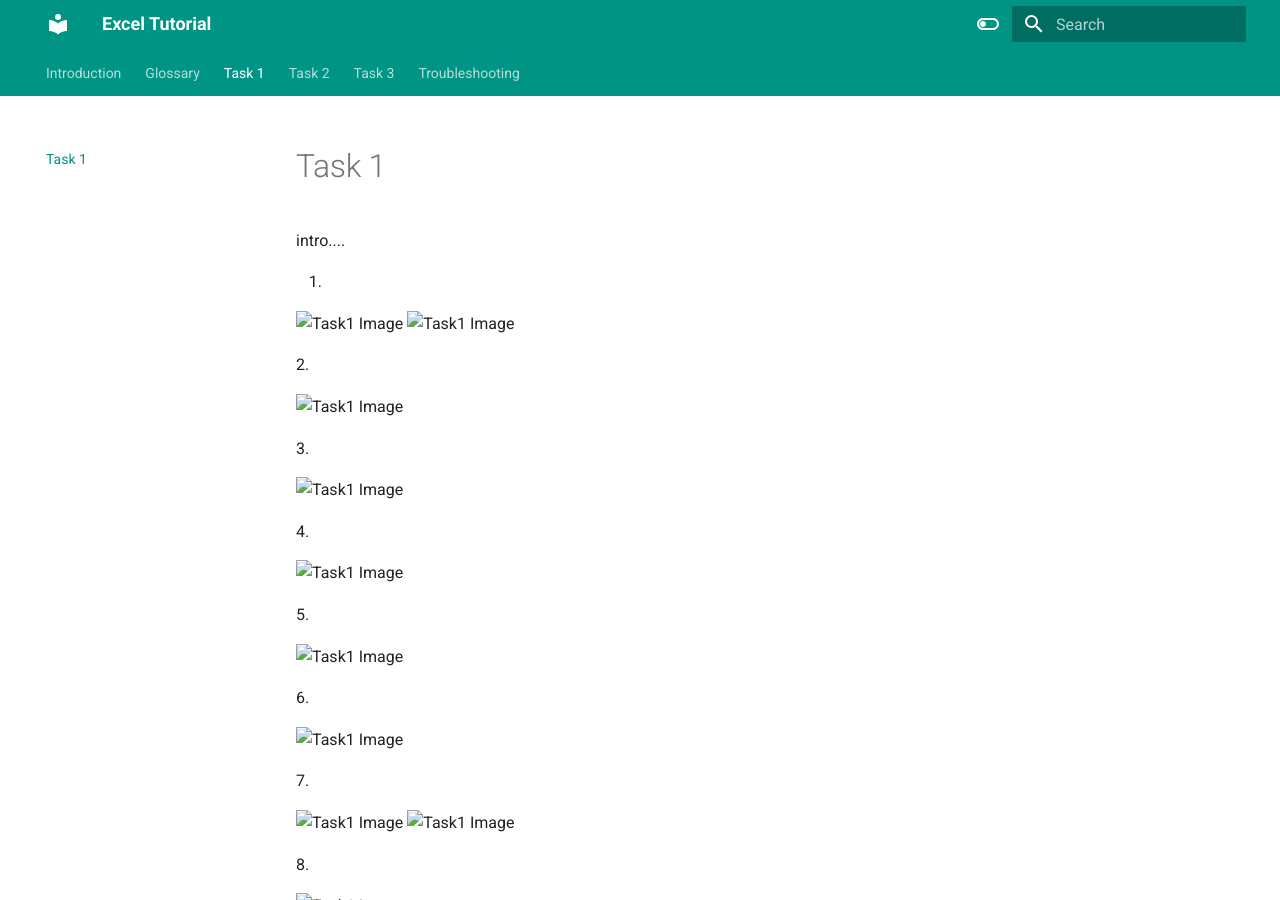
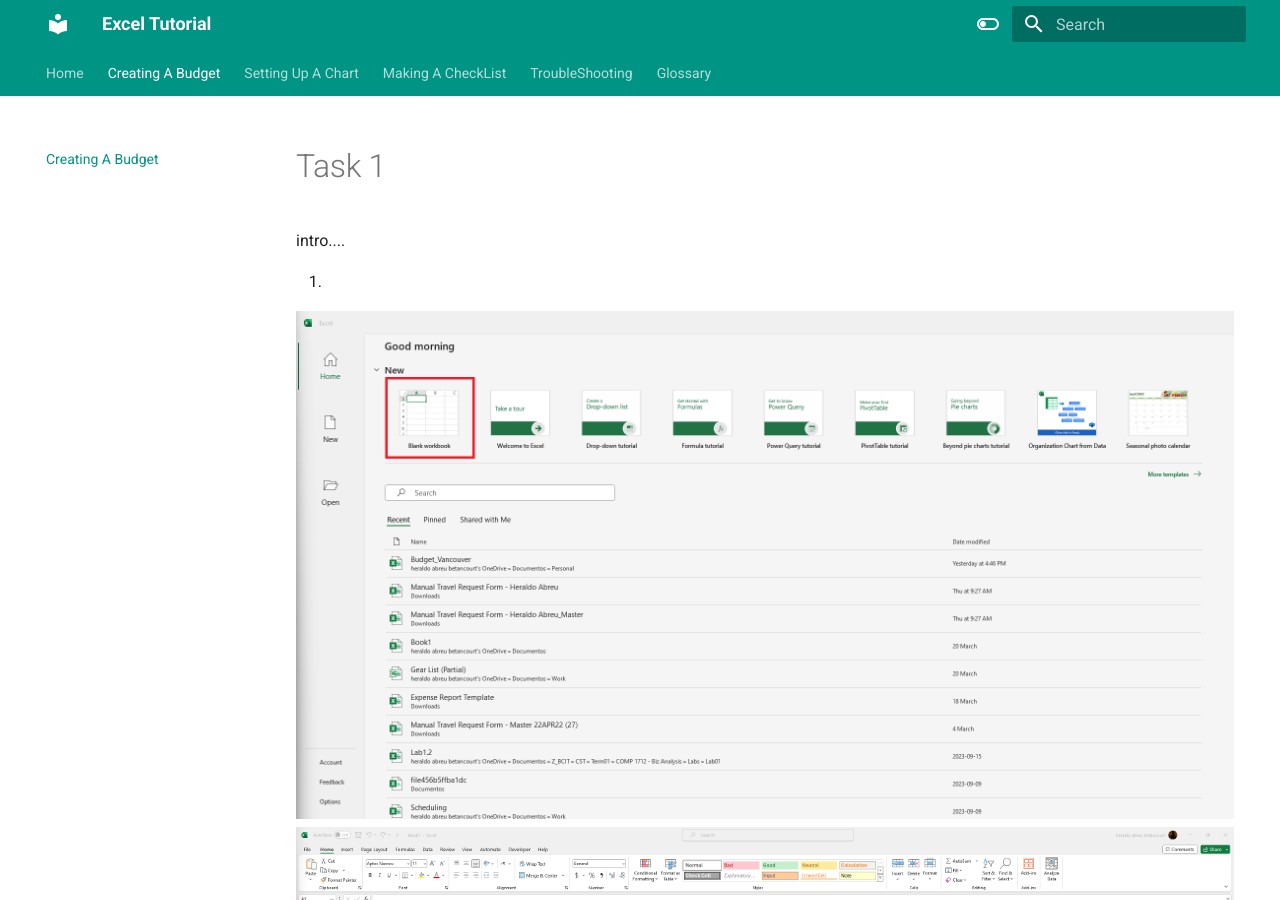
Before and after one commit to Hmute/ExcelUserDoc, an MkDocs documentation site: the page built from docs/Task1.md, in a window 1280 px wide and 900 px high. Built offline with MkDocs 1.6.1 and Material for MkDocs 9.7.7, drawn with Linux system fonts in a browser that asks for light colours; some of the changed text lies outside the part shown.

Commit message:
Modified to work

```diff
--- a/docs/Task1.md
+++ b/docs/Task1.md
@@ -4,41 +4,51 @@
 
 1.
 
-![Task1 Image](./Assets/Task1/Task1_1A.png)
-![Task1 Image](./Assets/Task1/Task1_1B.png)
+![Task1 Image](Assets/Task1/Task1_1A.png)
+![Task1 Image](Assets/Task1/Task1_1B.png)
 
 2.
 
-![Task1 Image](./Assets/Task1/Task1_2.png)
+![Task1 Image](Assets/Task1/Task1_2.png)
 
 3.
 
-![Task1 Image](./Assets/Task1/Task1_3.png)
+![Task1 Image](Assets/Task1/Task1_3.png)
 
 4.
 
-![Task1 Image](./Assets/Task1/Task1_4.png)
+![Task1 Image](Assets/Task1/Task1_4.png)
 
 5.
 
-![Task1 Image](./Assets/Task1/Task1_5.png)
+![Task1 Image](Assets/Task1/Task1_5.png)
 
 6.
 
-![Task1 Image](./Assets/Task1/Task1_6.png)
+![Task1 Image](Assets/Task1/Task1_6.png)
 
 7.
 
-![Task1 Image](./Assets/Task1/Task1_7.png)
-![Task1 Image](./Assets/Task1/Task1_7B.png)
+![Task1 Image](Assets/Task1/Task1_7.png)
+![Task1 Image](Assets/Task1/Task1_7B.png)
 
 8.
 
-![Task1 Image](./Assets/Task1/Task1_8.png)
+![Task1 Image](Assets/Task1/Task1_8.png)
 
 9.
 
-![Task1 Image](./Assets/Task1/Task1_9.png)
-![Task1 Image](./Assets/Task1/Task1_9B.png)
+![Task1 Image](Assets/Task1/Task1_9.png)
+![Task1 Image](Assets/Task1/Task1_9B.png)
 
 10.
+
+![Task1 Image](Assets/Task1/Task1_10A.png)
+![Task1 Image](Assets/Task1/Task1_10B.png)
+
+11.
+
+![Task1 Image](Assets/Task1/Task1_11.png)
+
+
+Some words about the task...
--- a/mkdocs.yml
+++ b/mkdocs.yml
@@ -1,4 +1,12 @@
 site_name: Excel Tutorial
+nav:
+  - Home: index.md
+  - Creating A Budget: Task1.md
+  - Setting Up A Chart: Task2.md
+  - Making A CheckList: Task3.md
+  - TroubleShooting: TroubleShooting.md
+  - Glossary: Glossary.md
+
 theme:
   name: material
   features:
```
Also changed, not shown: docs/Assets/Task1/Task1_10A.png (renamed from Assets/Task1/Task1_10A.png), docs/Assets/Task1/Task1_10B.png (renamed from Assets/Task1/Task1_10B.png), docs/Assets/Task1/Task1_11.png (renamed from Assets/Task1/Task1_11.png), docs/Assets/Task1/Task1_1A.png (renamed from Assets/Task1/Task1_1A.png), docs/Assets/Task1/Task1_1B.png (renamed from Assets/Task1/Task1_1B.png), docs/Assets/Task1/Task1_2.png (renamed from Assets/Task1/Task1_2.png), docs/Assets/Task1/Task1_3.png (renamed from Assets/Task1/Task1_3.png), docs/Assets/Task1/Task1_4.png (renamed from Assets/Task1/Task1_4.png), docs/Assets/Task1/Task1_5.png (renamed from Assets/Task1/Task1_5.png), docs/Assets/Task1/Task1_6.png (renamed from Assets/Task1/Task1_6.png), docs/Assets/Task1/Task1_7.png (renamed from Assets/Task1/Task1_7.png), docs/Assets/Task1/Task1_7B.png (renamed from Assets/Task1/Task1_7B.png), docs/Assets/Task1/Task1_8.png (renamed from Assets/Task1/Task1_8.png), docs/Assets/Task1/Task1_9.png (renamed from Assets/Task1/Task1_9.png), 1 more files.
